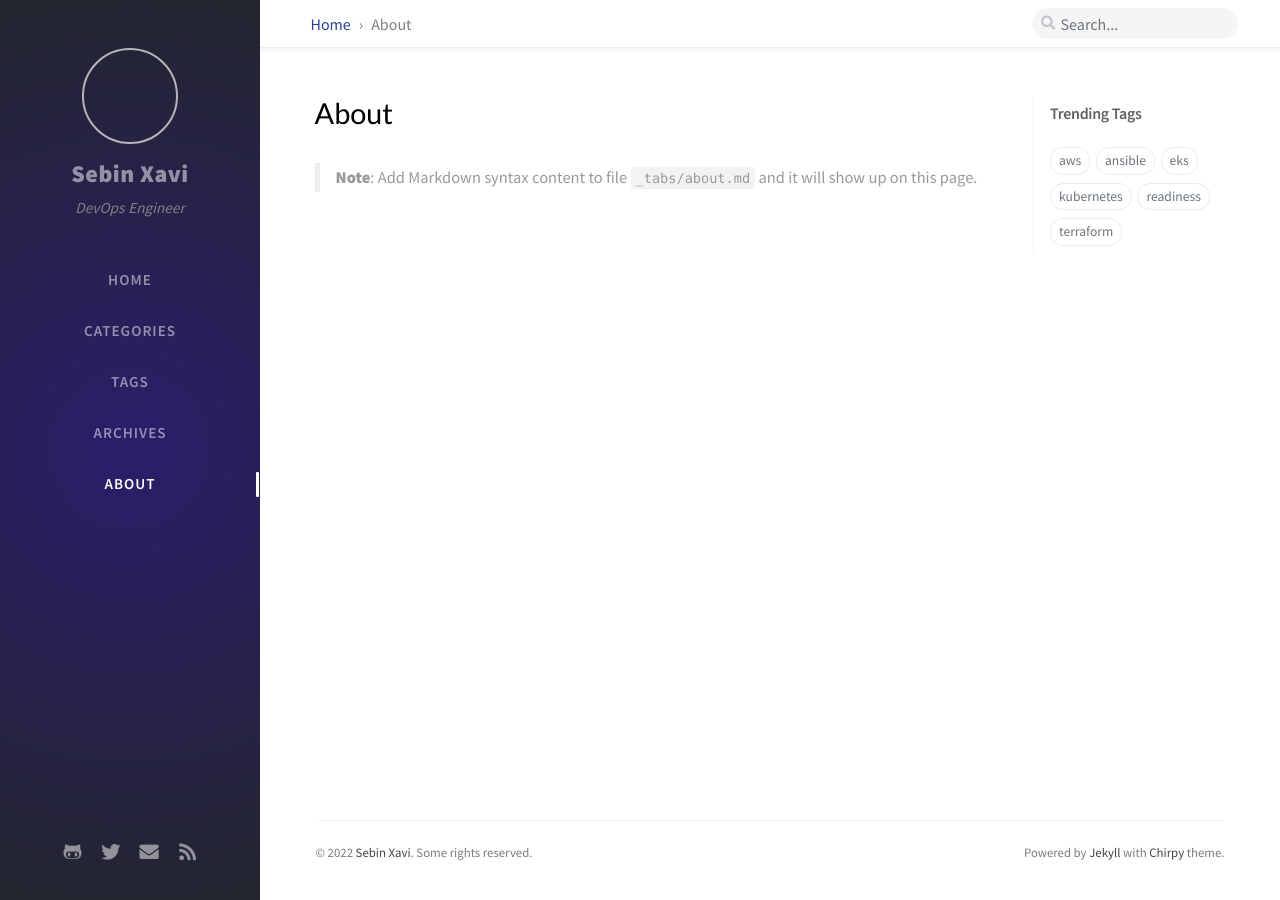
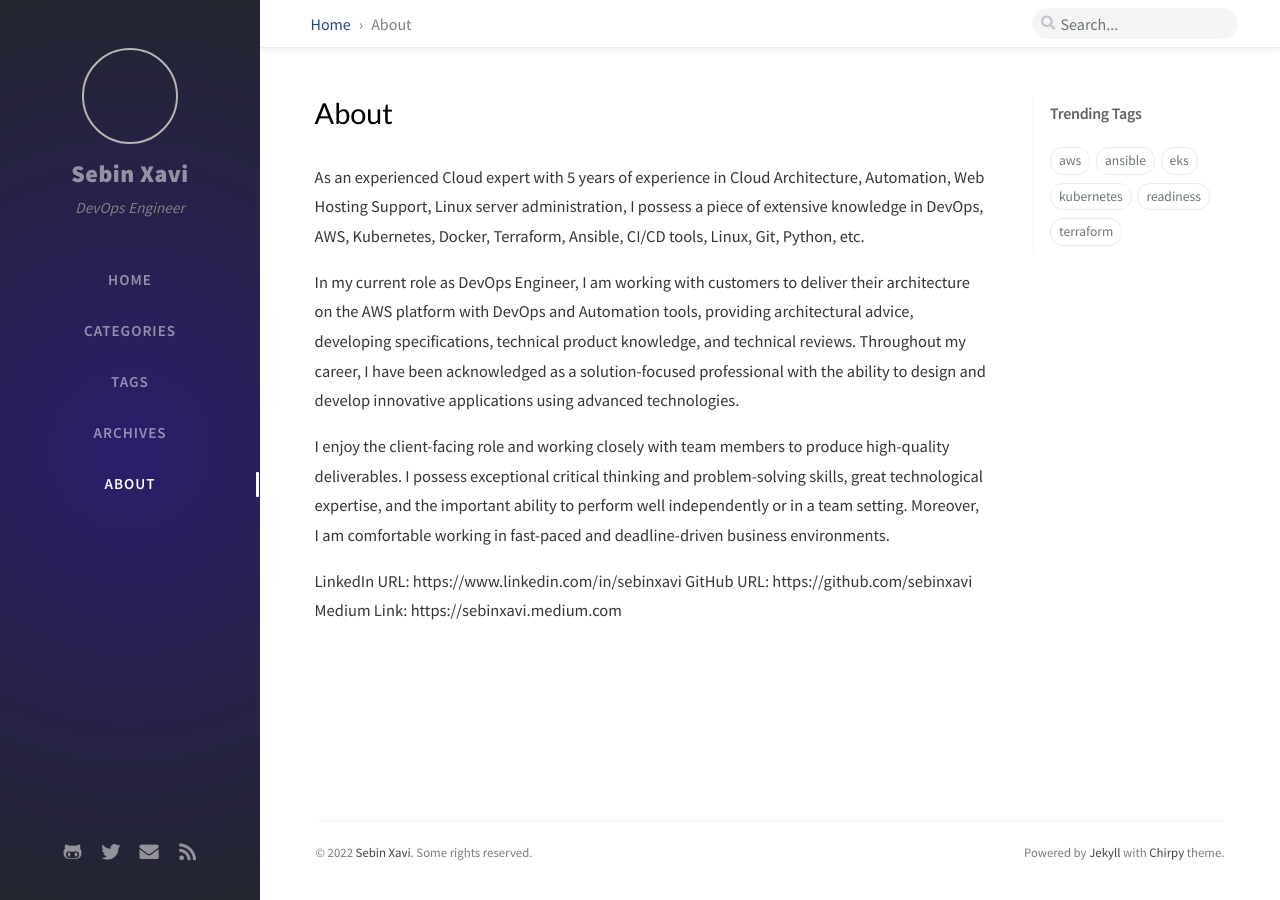
Before and after one commit to sebinxavi/sebinxavi.github.io, a Jekyll site: the page built from _tabs/about.md, in a window 1280 px wide. Built offline with Jekyll 4.4.1, drawn with Linux system fonts in a browser that asks for light colours; nearby versions of some CDN libraries; comment, search, counter and statistics services are not loaded.

Commit message:
Update about.md

```diff
--- a/_tabs/about.md
+++ b/_tabs/about.md
@@ -4,5 +4,12 @@ icon: fas fa-info
 order: 4
 ---
 
+As an experienced Cloud expert with 5 years of experience in Cloud Architecture, Automation, Web Hosting Support, Linux server administration, I possess a piece of extensive knowledge in DevOps, AWS, Kubernetes, Docker, Terraform, Ansible, CI/CD tools, Linux, Git, Python, etc.
 
-> **Note**: Add Markdown syntax content to file `_tabs/about.md` and it will show up on this page.
+In my current role as DevOps Engineer, I am working with customers to deliver their architecture on the AWS platform with DevOps and Automation tools, providing architectural advice, developing specifications, technical product knowledge, and technical reviews. Throughout my career, I have been acknowledged as a solution-focused professional with the ability to design and develop innovative applications using advanced technologies.
+
+I enjoy the client-facing role and working closely with team members to produce high-quality deliverables. I possess exceptional critical thinking and problem-solving skills, great technological expertise, and the important ability to perform well independently or in a team setting. Moreover, I am comfortable working in fast-paced and deadline-driven business environments.
+
+LinkedIn URL: https://www.linkedin.com/in/sebinxavi
+GitHub URL: https://github.com/sebinxavi
+Medium Link: https://sebinxavi.medium.com
```
